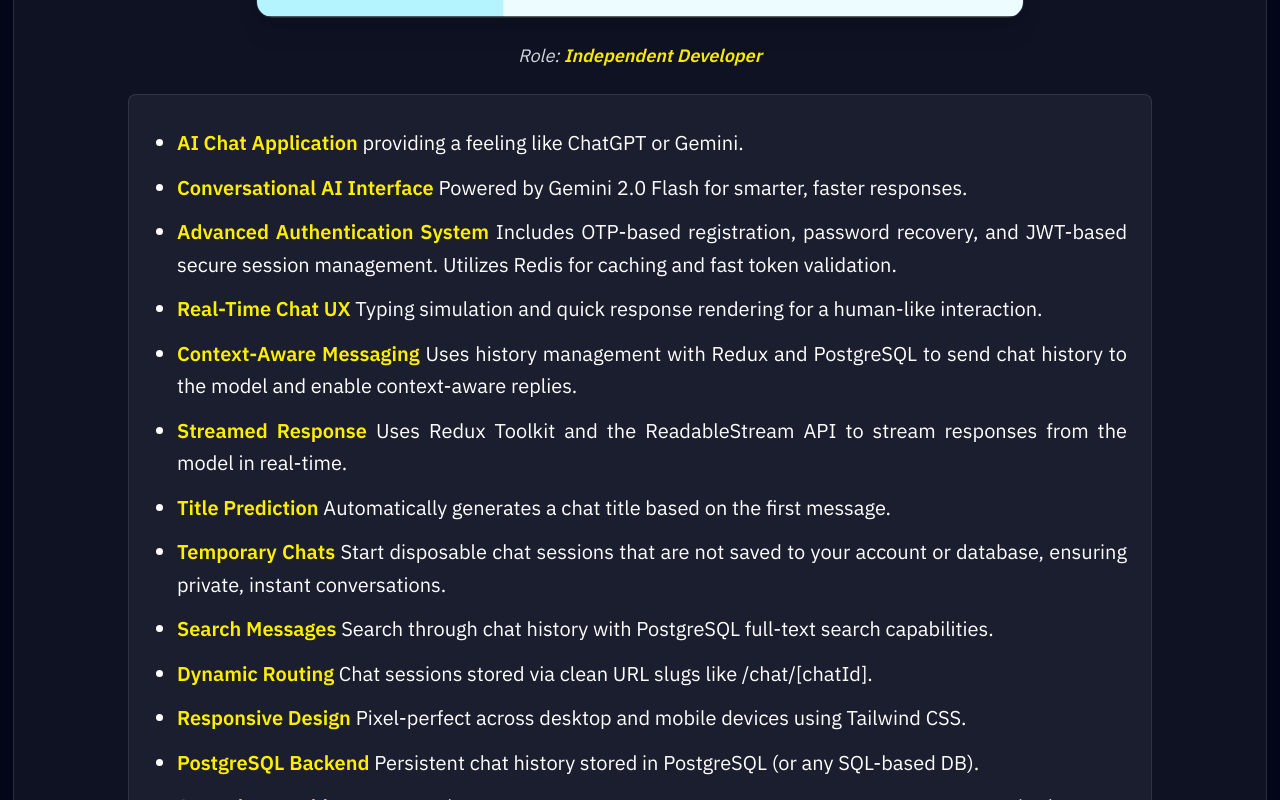
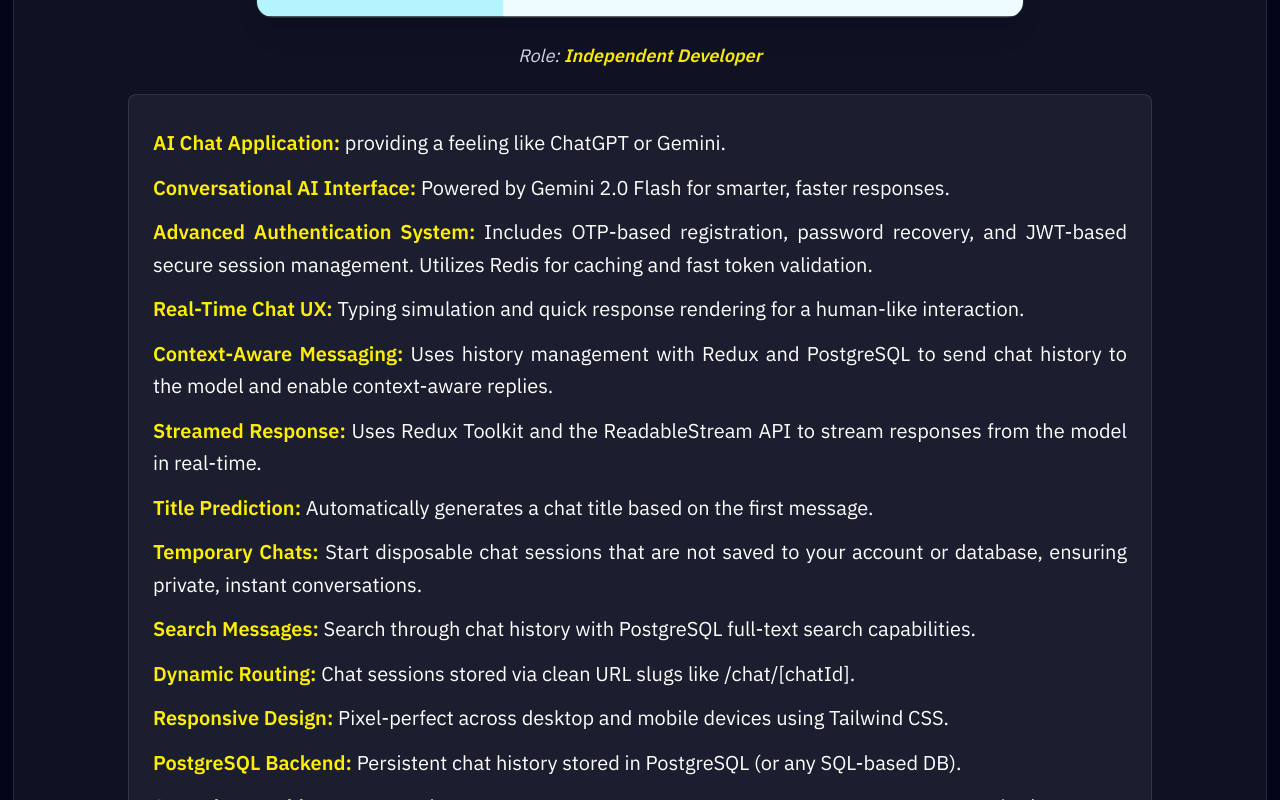
Before and after one commit to TarequeMahmud/portfolio, a Next.js app: page /projects/1 in a window 1280 px wide. Shown: the part 1140-1940 px from the top of the page. Built offline with nearby package versions, Linux system fonts and the light colour scheme.

Commit message:
feat: update logo size and project description formatting

```diff
--- a/src/app/projects/[id]/page.tsx
+++ b/src/app/projects/[id]/page.tsx
@@ -55,13 +55,13 @@ const ProjectPage = () => {
         </p>
 
         {/* --- DESCRIPTION --- */}
-        <div className="w-full max-w-5xl rounded-lg p-4 sm:p-6 bg-white/5 border border-white/10">
-          <ul className="list-disc text-sm sm:text-[1.15rem] md:text-[1.25rem] text-justify mt-2 space-y-3 pl-5 sm:pl-6 leading-relaxed">
+        <div className="w-full sm:max-w-5xl rounded-lg p-2 sm:p-6 bg-white/5 border border-white/10">
+          <ul className="text-sm sm:text-[1.15rem] md:text-[1.25rem] text-justify mt-2 space-y-3 leading-relaxed">
             {project.description.map((point, idx) => (
               <li key={idx}>
                 {point.highlight && (
                   <span className="font-semibold text-[#ffee00]">
-                    {point.highlight}
+                    {point.highlight}:
                   </span>
                 )}{" "}
                 {point.text}
--- a/src/components/Logo.tsx
+++ b/src/components/Logo.tsx
@@ -15,7 +15,7 @@ function Logo() {
         alt="Logo for my portfolio"
         unoptimized
       />
-      <h1 className="text-2xl font-bold text-white whitespace-nowrap">
+      <h1 className="text-xl sm:text-2xl font-bold text-white whitespace-nowrap">
         Tareque Mahmud
       </h1>
     </Link>
```
